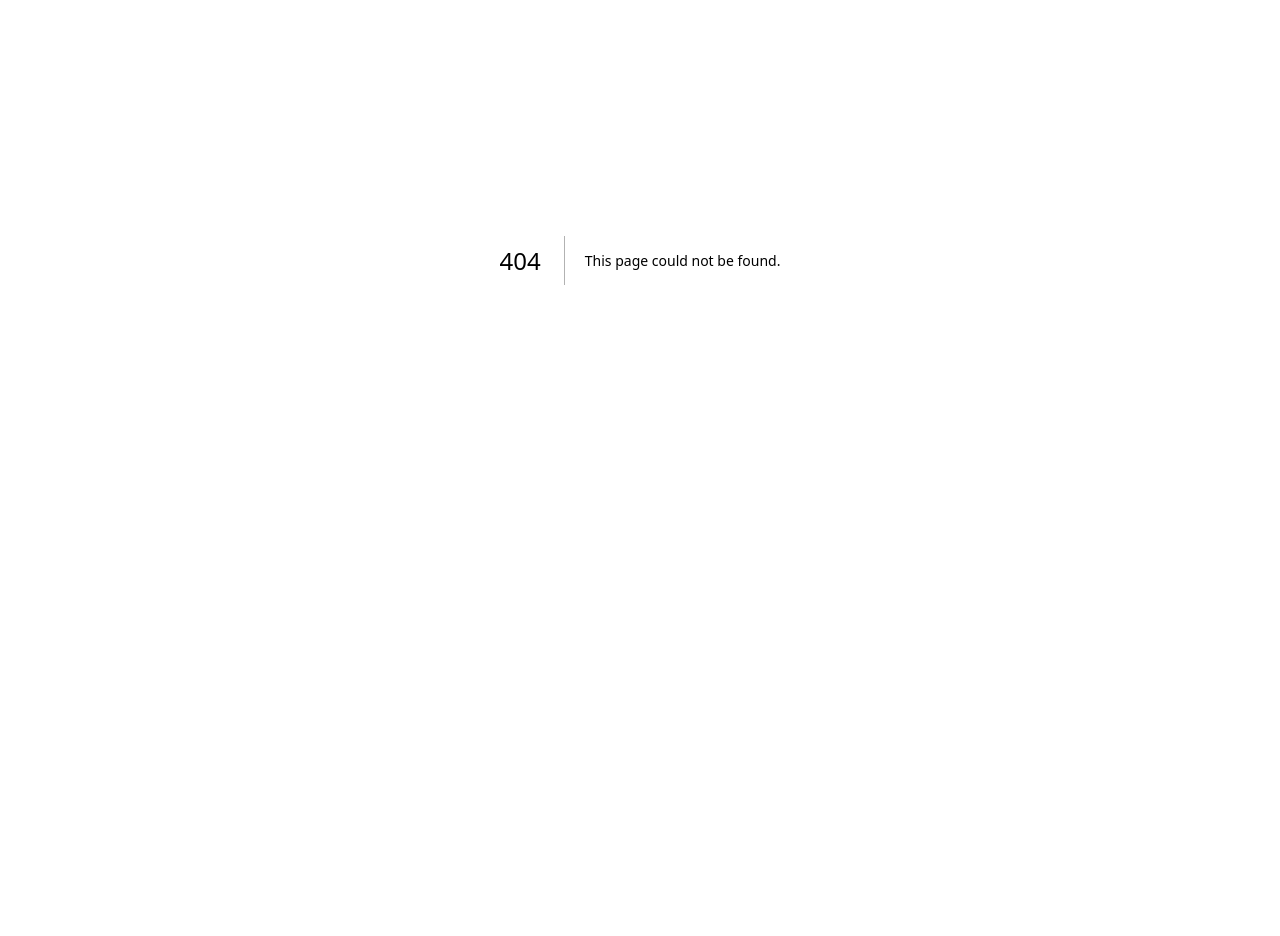
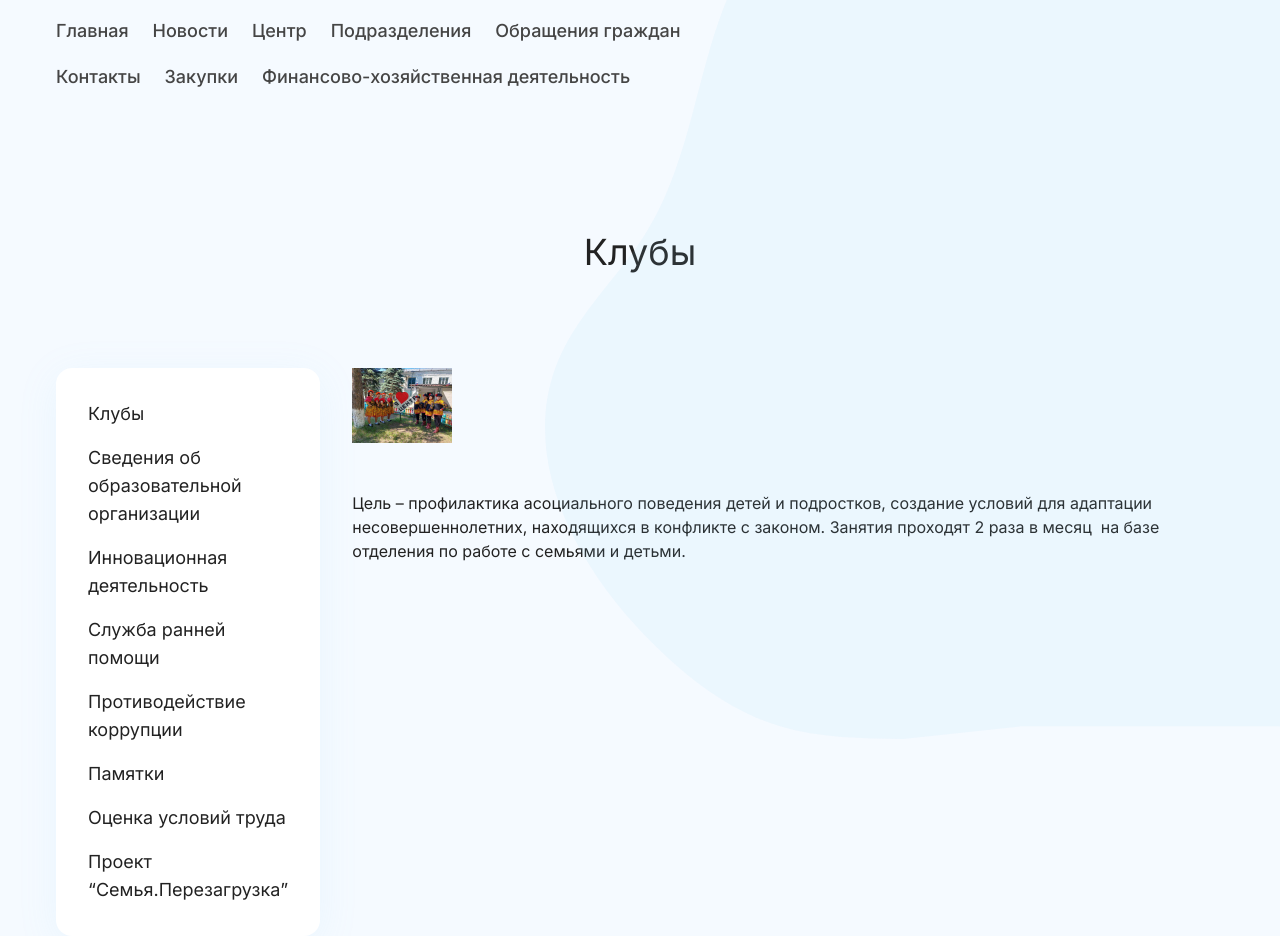
Before and after one commit to d9m0n4/social, a Next.js app: page /clubs in a window 1280 px wide. Before the commit this address had no page. Shown: the part 140-1076 px from the top of the page. Before the commit the page ends 800 px from the top, so only its background shows below. Built offline with nearby package versions, Linux system fonts and the light colour scheme.

Commit message:
clubs page

```diff
--- /dev/null
+++ b/src/app/(additional)/clubs/page.tsx
@@ -0,0 +1,69 @@
+import Image from 'next/image';
+
+export default function Clubs() {
+  const dropdownData = [
+    {
+      title: 'Клубы',
+      items: [
+        { name: 'Подросток', href: '/clubs/podrostok' },
+        { name: 'Содружество', href: '/clubs/sodruzhestvo' },
+        { name: 'Мозайка', href: '/clubs/mozaika' },
+        { name: 'Серебряные росы', href: '/clubs/serebryanye-rosy' },
+        { name: 'Источник', href: '/clubs/istochnik' },
+      ],
+    },
+    {
+      title: 'Сведения об образовательной организации',
+      items: [],
+    },
+    {
+      title: 'Инновационная деятельность',
+      items: [],
+    },
+    {
+      title: 'Служба ранней помощи',
+      items: [],
+    },
+    {
+      title: 'Противодействие коррупции',
+      items: [],
+    },
+    {
+      title: 'Памятки',
+      items: [],
+    },
+    {
+      title: 'Оценка условий труда',
+      items: [],
+    },
+    {
+      title: 'Проект “Семья.Перезагрузка”',
+      items: [],
+    },
+  ];
+
+  return (
+    <div>
+      <div className="my-24">
+        <h1 className="text-center text-4xl">Клубы</h1>
+      </div>
+      <div className="flex gap-8">
+        <div className="flex w-[350px] flex-col gap-4 rounded-2xl bg-white p-8 text-lg shadow-blockShadow">
+          {dropdownData.map((data) => (
+            <div key={data.title}>
+              <div>{data.title}</div>
+            </div>
+          ))}
+        </div>
+        <div className="flex flex-col gap-12">
+          <Image width={100} height={547} src={'/1.jpg'} />
+          <p>
+            Цель – профилактика асоциального поведения детей и подростков, создание условий для
+            адаптации несовершеннолетних, находящихся в конфликте с законом. Занятия проходят 2 раза
+            в месяц  на базе отделения по работе с семьями и детьми.
+          </p>
+        </div>
+      </div>
+    </div>
+  );
+}
--- /dev/null
+++ b/src/app/(additional)/layout.tsx
@@ -0,0 +1,17 @@
+import { BgPattern } from '@/components/bgPattern/BgPattern';
+import { Header } from '@/widgets/header/Header';
+import { ReactNode } from 'react';
+
+export default function AdditionallyLayout({ children }: { children: ReactNode }) {
+  return (
+    <>
+      <div className="relative flex h-dvh flex-col">
+        <div className="absolute bottom-0 right-0 top-0 z-0">
+          <BgPattern />
+        </div>
+        <Header />
+        <div className="container">{children}</div>
+      </div>
+    </>
+  );
+}
--- a/src/app/layout.tsx
+++ b/src/app/layout.tsx
@@ -1,6 +1,7 @@
 import type { Metadata } from 'next';
 import { Inter } from 'next/font/google';
 import './globals.css';
+import React from 'react';
 
 const inter = Inter({ subsets: ['latin'] });
 
--- /dev/null
+++ b/src/app/loading.tsx
@@ -0,0 +1,11 @@
+export default function Loader() {
+  return (
+    <div className="flex h-screen items-center justify-center">
+      <div className="relative flex h-16 w-16 items-center justify-center">
+        <div className="border-t-transparent absolute h-16 w-16 animate-spin rounded-full border-4 border-solid border-[#8DCEF4]"></div>
+        <div className="border-b-transparent absolute h-12 w-12 animate-spin rounded-full border-4 border-solid border-[#48AD43]"></div>
+        <div className="border-t-transparent absolute h-8 w-8 animate-spin rounded-full border-4 border-solid border-[#F6C31A]"></div>
+      </div>
+    </div>
+  );
+}
--- a/src/app/news/page.tsx
+++ b/src/app/news/page.tsx
@@ -5,8 +5,7 @@ export default function NewsPage() {
     <>
       <Header />
       <div className="container">
-        <div>
-        </div>
+        <div>news</div>
       </div>
     </>
   );
--- a/src/app/page.tsx
+++ b/src/app/page.tsx
@@ -1,6 +1,6 @@
 import Image from 'next/image';
 import Link from 'next/link';
-import { MainImage } from '@/components/MainImage';
+import { MainImage } from '@/components/mainImage/MainImage';
 import { LastNews } from '@/widgets/lastNews/LastNews';
 import { Additionally } from '@/widgets/additionally/Additionally';
 import { Header } from '@/widgets/header/Header';
--- a/src/components/MainImage.tsx
+++ b/src/components/mainImage/MainImage.tsx
@@ -1,5 +1,5 @@
-import image from '../../public/new.jpg';
-import image2 from '../../public/1.jpg';
+import image from '../../../public/new.jpg';
+import image2 from '../../../public/1.jpg';
 
 export const MainImage = () => (
   <svg
--- a/src/widgets/additionally/Additionally.tsx
+++ b/src/widgets/additionally/Additionally.tsx
@@ -4,7 +4,7 @@ export const Additionally = () => {
   return (
     <div className="container">
       <div className="my-16 grid grid-cols-1 gap-8 rounded-2xl text-gray sm:grid-cols-2 lg:grid-cols-3 xl:grid-cols-4">
-        <Link href="/">
+        <Link href="/clubs">
           <div className="flex h-40 items-center justify-center rounded-2xl bg-white px-2 text-center text-2xl font-medium shadow-blockShadow transition-transform hover:scale-105 hover:text-black">
             <h4>Клубы</h4>
           </div>
--- a/src/widgets/lastNews/LastNews.tsx
+++ b/src/widgets/lastNews/LastNews.tsx
@@ -2,6 +2,8 @@ import Image from 'next/image';
 import Link from 'next/link';
 
 export const LastNews = () => {
+  const news = [1, 2, 3, 4];
+
   return (
     <div className="container">
       <div className="relative mb-24 before:absolute before:-left-8 before:bottom-0 before:content-dots">
@@ -11,7 +13,9 @@ export const LastNews = () => {
           </h2>
         </div>
         <div className="grid grid-cols-12 gap-8">
+          {news.map((newsItem) => (
             <Link
+              key={newsItem}
               href={'/news/1'}
               className="group relative col-span-full flex h-72 cursor-pointer rounded-2xl bg-white shadow-blockShadow lg:col-span-6"
             >
@@ -21,54 +25,19 @@ export const LastNews = () => {
                 </h2>
                 <span className="text-gray">23-07-2024</span>
               </div>
-            <div className="relative basis-1/2">
-              <div className="absolute flex rotate-45 rounded-2xl">
+              <div className="relative basis-1/2 overflow-hidden rounded-2xl">
+                <div className="absolute -right-[30%] flex h-full w-full rotate-45 overflow-hidden rounded-2xl">
                   <Image
                     src="/1.jpg"
                     alt="news"
                     fill
                     objectFit="cover"
-                  className="transition-all group-hover:scale-105"
+                    className="-translate-x-[15%] translate-y-[15%] -rotate-45 transition-all group-hover:scale-105"
                   />
                 </div>
               </div>
             </Link>
-
-          <div className="relative col-span-full flex h-72 rounded-2xl bg-white shadow-blockShadow lg:col-span-6">
-            <div className="flex basis-1/2 flex-col justify-between p-6">
-              <h2 className="text-2xl font-medium">
-                8 июля в России отмечается День семьи, любви и верности.
-              </h2>
-              <span className="text-gray">23-07-2024</span>
-            </div>
-            <div className="relative flex basis-1/2 polygonShape">
-              <Image src="/new.jpg" alt="news" fill objectFit="cover" className="rounded-2xl" />
-            </div>
-          </div>
-
-          <div className="relative col-span-full flex h-72 rounded-2xl bg-white shadow-blockShadow lg:col-span-6">
-            <div className="flex basis-1/2 flex-col justify-between p-6">
-              <h2 className="text-2xl font-medium">
-                8 июля в России отмечается День семьи, любви и верности.
-              </h2>
-              <span className="text-gray">23-07-2024</span>
-            </div>
-            <div className="relative flex basis-1/2 polygonShape">
-              <Image src="/new.jpg" alt="news" fill objectFit="cover" className="rounded-2xl" />
-            </div>
-          </div>
-
-          <div className="relative col-span-full flex h-72 rounded-2xl bg-white shadow-blockShadow lg:col-span-6">
-            <div className="flex basis-1/2 flex-col justify-between p-6">
-              <h2 className="text-2xl font-medium">
-                8 июля в России отмечается День семьи, любви и верности.
-              </h2>
-              <span className="text-gray">23-07-2024</span>
-            </div>
-            <div className="relative flex basis-1/2 polygonShape">
-              <Image src="/new.jpg" alt="news" fill objectFit="cover" className="rounded-2xl" />
-            </div>
-          </div>
+          ))}
         </div>
         <div className="flex justify-end py-6">
           <Link href="/" className="flex items-center gap-2">
```
Lines whose indentation alone changed are shown as unchanged.
